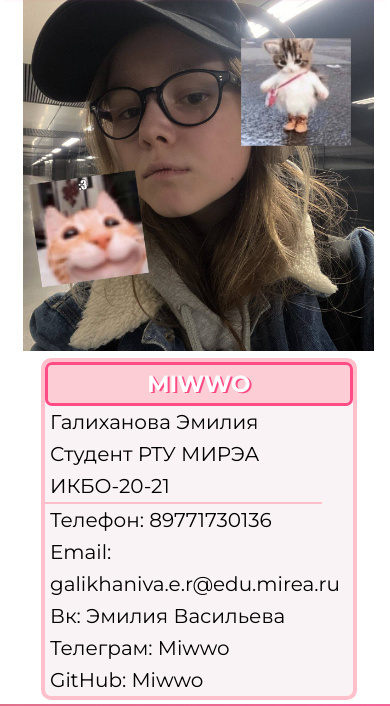
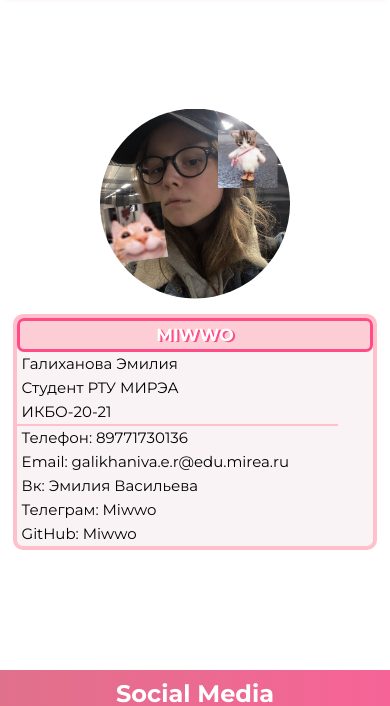
Before and after one commit to miwwo/NyamiNyami, a plain HTML site: page contacts.html in a window 390 px wide. Shown: the part 54-760 px from the top of the page. Drawn offline with Linux system fonts and the light colour scheme.

Commit message:
ava круглая

```diff
--- a/contacts.css
+++ b/contacts.css
@@ -1,15 +1,14 @@
 .wrapper{
     display: flex;
 
-}
-main{
-    margin: 1% 1%;
 }
 .contacts_container{
     width: 100%;
     display: flex;
     flex-direction: row;
-    justify-content: center;
+    justify-content: space-around;
+    align-items: center;
+    padding: 0 5px;
     /*justify-content: space-evenly;
     align-items: center;
     height: 100%;*/
@@ -19,23 +18,22 @@ main{
     display: flex;
     justify-content: center;
     align-items: center;
+    padding: 2%;
+
 }
-.contacts_container, .conts {
-    width: 100%;
+.conts {
+    width: max-content;
     display: flex;
     align-items: center;
     justify-content: center;
-    padding: 0 5%;
 }
-/*.container{
-    display: flex;
-    flex-direction: column;
-    justify-content: center;
-    align-items: center;
-    margin: 1% 1%;
-}*/
+
+.pic_container {
+    width: 50%;
+}
 .pic_container > img {
     width: 100%;
+    clip-path: circle();
 }
 .cont_container {
     display: flex;
@@ -63,7 +61,7 @@ main{
 }
 .cont_container p{
     margin: 0;
-    padding: 0 5px;
+    padding-left: 5px;
 }
 .cont_container a{
     text-decoration: none;
@@ -76,7 +74,7 @@ main{
     width: 90%;
     border-bottom: 2px solid pink;
 }
-@media (max-width: 750px) {
+@media (max-width: 780px) {
     .contacts_container{
         flex-direction: column;
 
@@ -90,4 +88,11 @@ main{
         width: 100%;
         padding:2%;
     }
+    .conts{
+        width: 100%;
+        font-size: 15px;
+    }
+    .cont_container{
+        width: 100%;
+    }
 }
```
